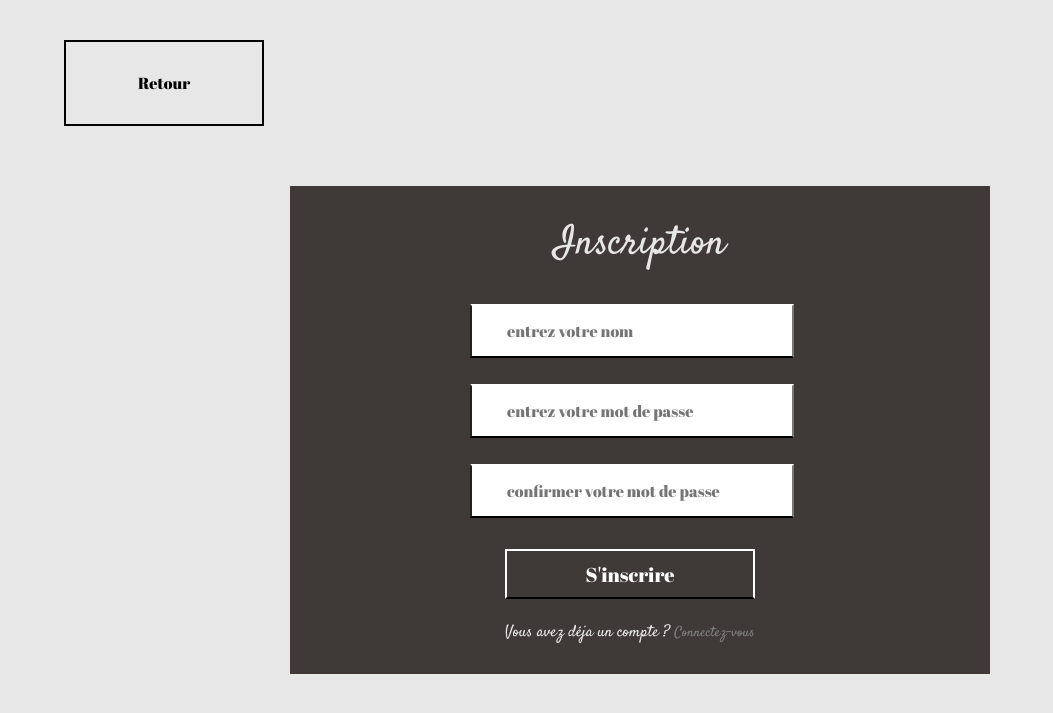
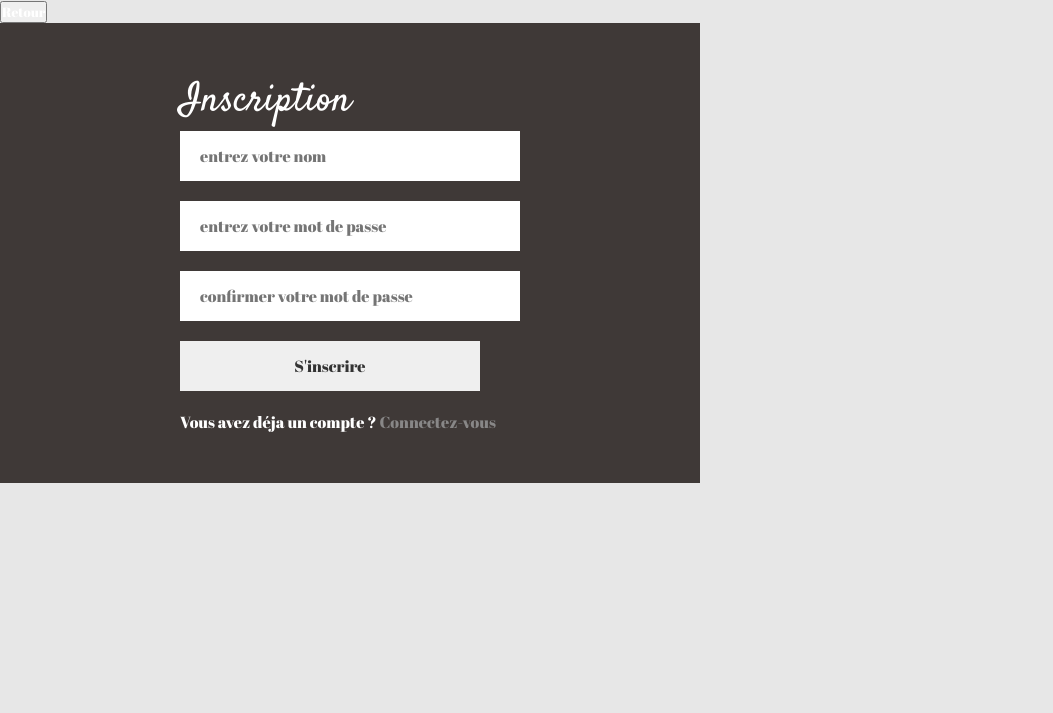
Before and after one commit to JulesVolpei/projetWeb, a PHP site: page /inscription.html in a window 1280 px wide. Shown: the top 713 px of the page, without its empty margins (0-1053 px from the left). Run offline with PHP 8.4, Linux system fonts and the light colour scheme.

Commit message:
Amélioration du formulaire

```diff
--- a/css/accueil.css
+++ b/css/accueil.css
@@ -21,6 +21,7 @@ header{
 }
 
 h1{
+    color: #000;
     font-family: 'Satisfy', cursive;
     font-size: 4em;
 }
--- a/css/formulaire.css
+++ b/css/formulaire.css
@@ -4,144 +4,61 @@
 *{
     margin: 0;
     padding: 0;
-    font-family: 'Satisfy', cursive;
+    font-family: 'Abril Fatface', cursive;
+    color: #fff;
+    text-decoration: none;
 }
 
 body{
-    display: flex;
     background-color: #e7e7e7;
-    margin-left: 5%;
 }
 
-input {
-    width: 250px;
-}
-
-.conteneur {
-    position: absolute;
-    top: 50%;
-    left: 50%;
-    transform: translate(-50%, -50%);
-    background: #3f3937;
-    width: 50vw;
-    padding: 30px;
-    margin-top: 30px;
-  }
-
-.conteneur form{
-    width: 340px;
-    transition: margin-left 0.18s ease;
-    margin: auto;
-
-  }
-
-
-.connexion-inscription{
-    font-family: 'Abril Fatface', cursive;
-    font-size: 16px;
-    margin-left: 35px;
-    color: #e7e7e7;
-    margin-top: 20px;
-}
-
-.motDePasse{
-    font-family: 'Abril Fatface', cursive;
-    font-size: 16px;
-    margin-left: 35px;
-}
-
-
-
-.conteneur form .titre{
-
+section{
     display: flex;
     flex-direction: row;
     justify-content: center;
-    color: #e7e7e7;
-    font-size: 40px;
-    font-weight: 400;
+    width: 100%;
 }
 
-form .champ-saisie{
-    position: relative;
-    height: 50px;
-    width: 100%;
-    margin-top: 30px;
-
+form{
+    width: 600px;
+    padding: 50px;
+    background: #3f3937;
+    display: flex;
+    flex-direction: column;
+    align-items: center;
 }
 
-.champ-saisie input{
-    position: absolute;
-    font-family: 'Abril Fatface', cursive;
-    height: 100%;
-    padding: 0 35px;
-    outline: none;
-    font-size: 16px;
-    border-bottom: 2px solid black;
-    border-top: 2px solid transparent;
-    transition: all 0.2s ease;
+.titre{
+    font-family: 'Satisfy', cursive;
+    font-size: 40px;
 }
 
-.champ-saisie input:is(:focus, :valid){
-    border-bottom-color: black;
+input{
+    color: #333;
+    height: 50px;
+    width: 300px;
+    padding: 0 20px;
+    font-size: 16px;
+    border: none;
+    margin-bottom: 20px;
 }
 
-.champ-saisie i{
-    position: absolute;
-    top: 50%;
-    transform: translateY(-50%);
-    color: #e7e7e7;
-    font-size: 23px;
-    transition: all 0.2s ease;
+.connexion{
+    color: #fff;
+    background-color: transparent;
+    border: solid 2px #fff;
 }
 
-.champ-saisie input:is(:focus, :valid) ~ i{
-    color: #e7e7e7;
+.connexion:hover{
+    transition: ease 0.5s;
+    background-color: rgb(15, 15, 15);
 }
 
-form .texte{
-    color: #333;
-    font-size: 14px;
+a{
+    color: rgb(136, 135, 135);
 }
 
-form a.texte{
-    color: grey;
-    text-decoration: none;
-}
-
-form a:hover{
+a:hover{
     text-decoration: underline;
 }
-
-form .bouton{
-    margin-top: 35px;
-    margin-left: 35px;
-}
-
-form .bouton input{
-    border: none;
-    color: white;
-    font-size: 20px;
-    font-weight: 500;
-    background-color: #3f3937;
-    border: solid 2px white;
-    cursor: pointer;
-    transition: all 0.3s ease;
-}
-
-.bouton input:hover{
-    background-color: black;
-}
-
-
-.boutonRetour{
-    margin-top: 40px;
-    padding: 30px;
-    border: solid 2px black;
-    background-color: #e7e7e7;
-    transition: 0.4s;
-    font-size: 1em;
-    width: 200px;
-    cursor: pointer;
-    font-family: 'Abril Fatface', cursive;
-}
```
Also changed, not shown: connexion.html (+20 -23 lines).
